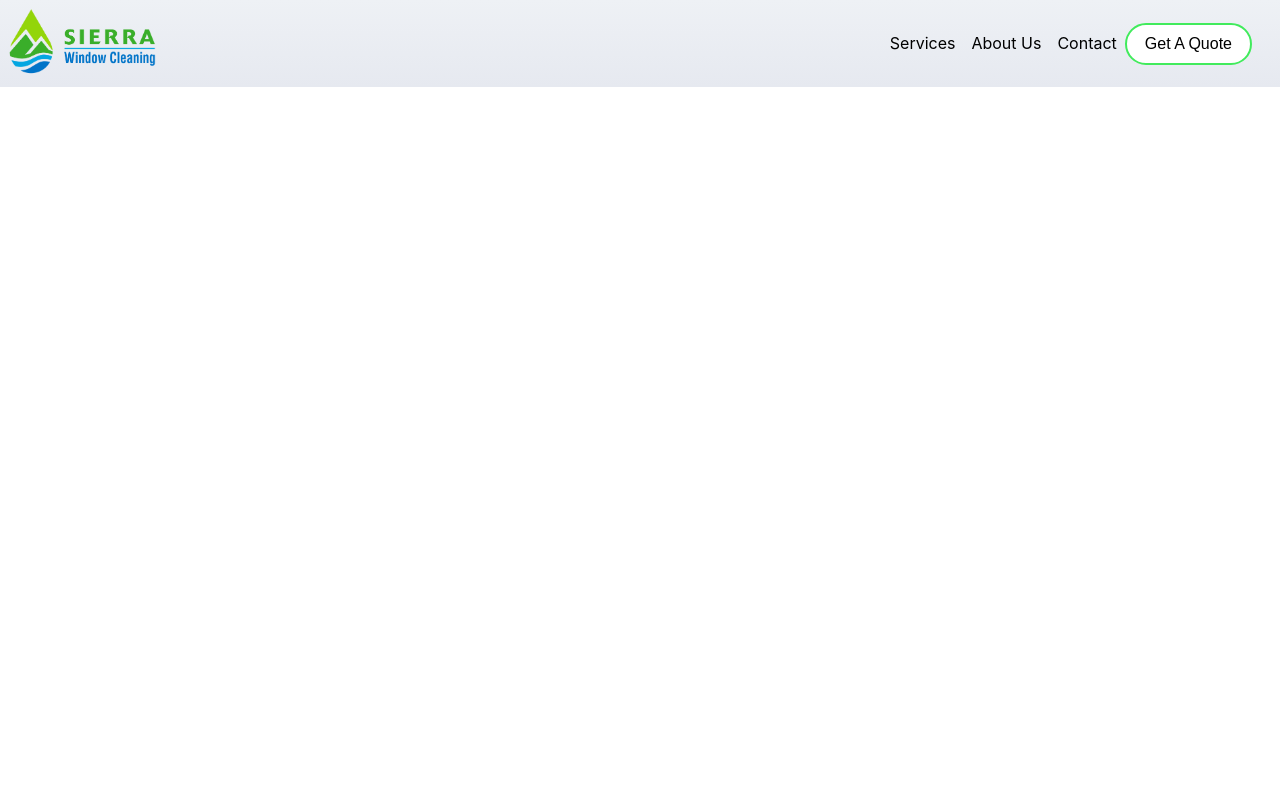
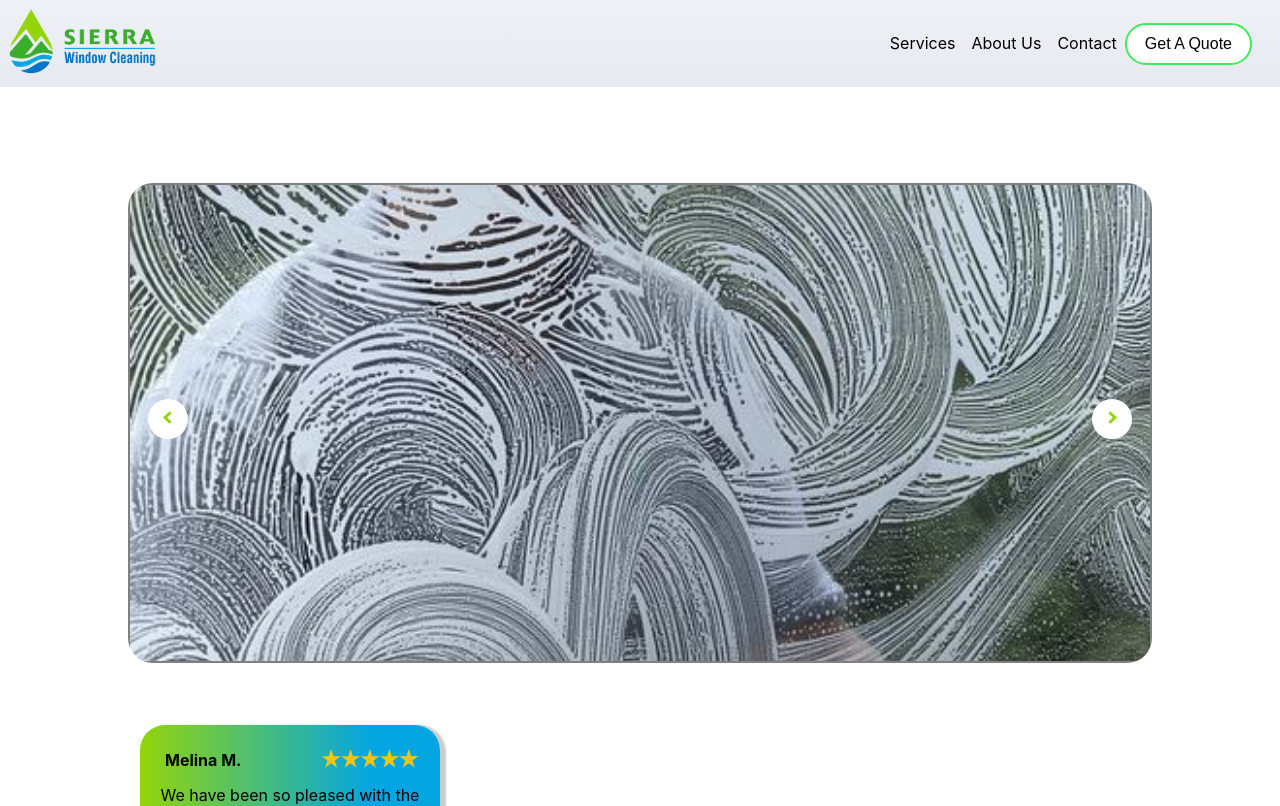
Before and after one commit to objectmikael/swc-site-deploy, a React (Create React App) app: page / in a window 1280 px wide. Shown: the top 806 px of the page. Built offline with nearby package versions, Linux system fonts and the light colour scheme.

Commit message:
all components added

```diff
--- a/src/components/Main.jsx
+++ b/src/components/Main.jsx
@@ -3,14 +3,14 @@ import { Route, Routes } from 'react-router-dom';
 import Services from './Services';
 import AboutUs from './AboutUs';
 import Contact from './Contact';
-// import Home from './Home';
+import Home from './Home';
 import GetAQuote from './GetAQuote';
 
 export default function Main() {
   return (
     <div className="main">
       <Routes>
-        {/* <Route path="/" element={<Home />} /> */}
+        <Route path="/" element={<Home />} />
         <Route path="/services" element={<Services />} />
         <Route path="/about-us" element={<AboutUs />} />
         <Route path="/contact" element={<Contact />} />
```
